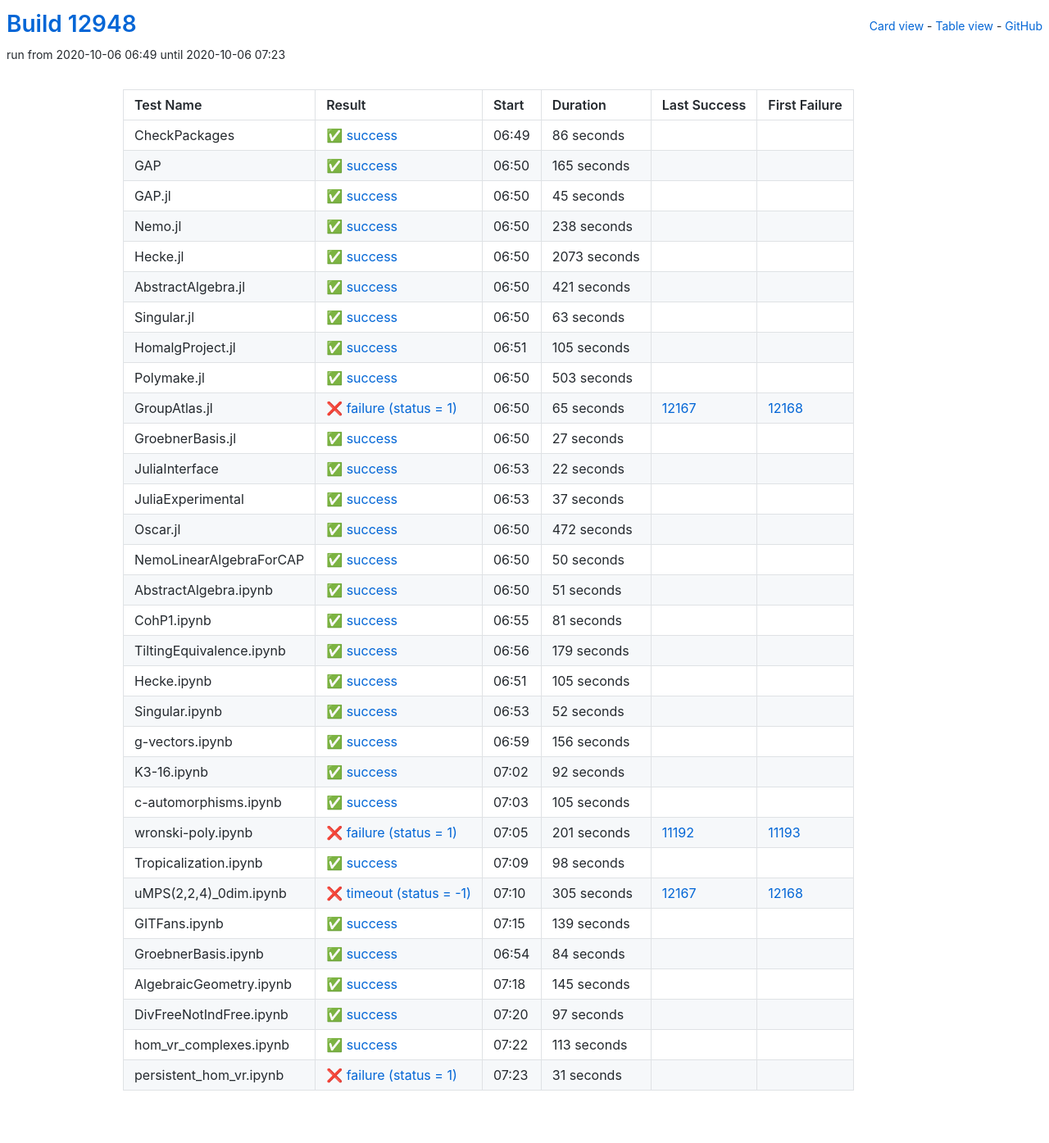
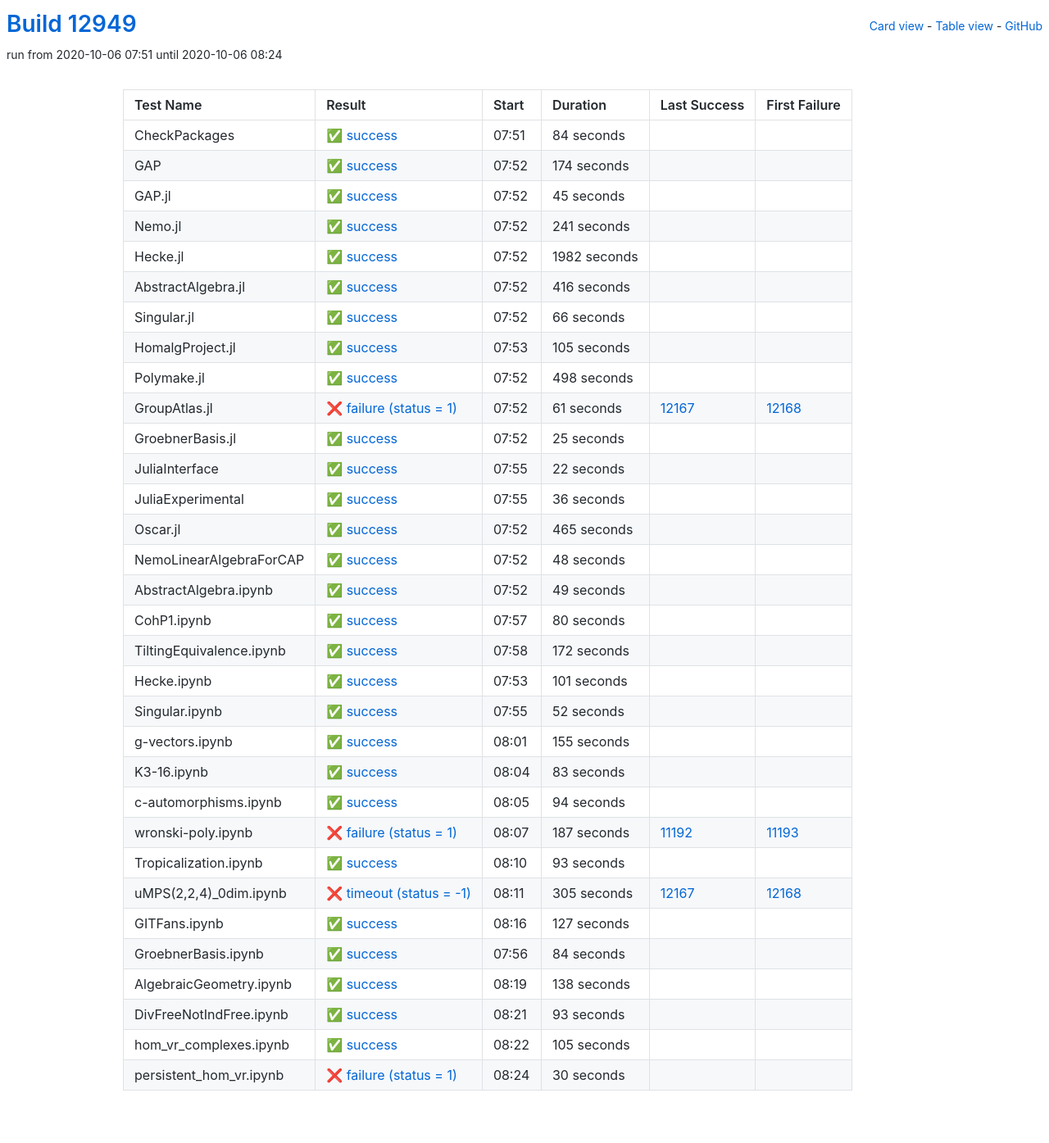
Before and after one commit to oscar-system/oscar-ci-status, a Jekyll site: the page built from table.html, in a window 1280 px wide. Shown: the whole page at 82% size. Built offline with Jekyll 4.4.1, drawn with Linux system fonts in a browser that asks for light colours.

Commit message:
Build #12949

```diff
--- a/_data/ci.yml
+++ b/_data/ci.yml
@@ -1,6 +1,6 @@
 ---
-build: 12948
-build_url: https://oscarci.mathematik.uni-kl.de/job/oscar/12948/
+build: 12949
+build_url: https://oscarci.mathematik.uni-kl.de/job/oscar/12949/
 job: oscar
 organization: oscar-system
 repo: oscar-ci-status
@@ -8,32 +8,32 @@
 tests:
 - name: CheckPackages
   id: checkpackages
-  log: https://oscarci.mathematik.uni-kl.de/job/oscar/12948/artifact/logs/build-12948/CheckPackages.log
-  start: 2020-10-06 06:49
+  log: https://oscarci.mathematik.uni-kl.de/job/oscar/12949/artifact/logs/build-12949/CheckPackages.log
+  start: 2020-10-06 07:51
   success: true
   exitcode: 0
   status: success
-  duration: 86
+  duration: 84
   last_success: false
   last_success_url:
   first_failure: false
   first_failure_url:
 - name: GAP
   id: gap
-  log: https://oscarci.mathematik.uni-kl.de/job/oscar/12948/artifact/logs/build-12948/GAP.log
-  start: 2020-10-06 06:50
+  log: https://oscarci.mathematik.uni-kl.de/job/oscar/12949/artifact/logs/build-12949/GAP.log
+  start: 2020-10-06 07:52
   success: true
   exitcode: 0
   status: success
-  duration: 165
+  duration: 174
   last_success: false
   last_success_url:
   first_failure: false
   first_failure_url:
 - name: GAP.jl
   id: gap-jl
-  log: https://oscarci.mathematik.uni-kl.de/job/oscar/12948/artifact/logs/build-12948/GAP.jl.log
-  start: 2020-10-06 06:50
+  log: https://oscarci.mathematik.uni-kl.de/job/oscar/12949/artifact/logs/build-12949/GAP.jl.log
+  start: 2020-10-06 07:52
   success: true
   exitcode: 0
   status: success
@@ -44,56 +44,56 @@
   first_failure_url:
 - name: Nemo.jl
   id: nemo-jl
-  log: https://oscarci.mathematik.uni-kl.de/job/oscar/12948/artifact/logs/build-12948/Nemo.jl.log
-  start: 2020-10-06 06:50
+  log: https://oscarci.mathematik.uni-kl.de/job/oscar/12949/artifact/logs/build-12949/Nemo.jl.log
+  start: 2020-10-06 07:52
   success: true
   exitcode: 0
   status: success
-  duration: 238
+  duration: 241
   last_success: false
   last_success_url:
   first_failure: false
   first_failure_url:
 - name: Hecke.jl
   id: hecke-jl
-  log: https://oscarci.mathematik.uni-kl.de/job/oscar/12948/artifact/logs/build-12948/Hecke.jl.log
-  start: 2020-10-06 06:50
+  log: https://oscarci.mathematik.uni-kl.de/job/oscar/12949/artifact/logs/build-12949/Hecke.jl.log
+  start: 2020-10-06 07:52
   success: true
   exitcode: 0
   status: success
-  duration: 2073
+  duration: 1982
   last_success: false
   last_success_url:
   first_failure: false
   first_failure_url:
 - name: AbstractAlgebra.jl
   id: abstractalgebra-jl
-  log: https://oscarci.mathematik.uni-kl.de/job/oscar/12948/artifact/logs/build-12948/AbstractAlgebra.jl.log
-  start: 2020-10-06 06:50
+  log: https://oscarci.mathematik.uni-kl.de/job/oscar/12949/artifact/logs/build-12949/AbstractAlgebra.jl.log
+  start: 2020-10-06 07:52
   success: true
   exitcode: 0
   status: success
-  duration: 421
+  duration: 416
   last_success: false
   last_success_url:
   first_failure: false
   first_failure_url:
 - name: Singular.jl
   id: singular-jl
-  log: https://oscarci.mathematik.uni-kl.de/job/oscar/12948/artifact/logs/build-12948/Singular.jl.log
-  start: 2020-10-06 06:50
+  log: https://oscarci.mathematik.uni-kl.de/job/oscar/12949/artifact/logs/build-12949/Singular.jl.log
+  start: 2020-10-06 07:52
   success: true
   exitcode: 0
   status: success
-  duration: 63
+  duration: 66
   last_success: false
   last_success_url:
   first_failure: false
   first_failure_url:
 - name: HomalgProject.jl
   id: homalgproject-jl
-  log: https://oscarci.mathematik.uni-kl.de/job/oscar/12948/artifact/logs/build-12948/HomalgProject.jl.log
-  start: 2020-10-06 06:51
+  log: https://oscarci.mathematik.uni-kl.de/job/oscar/12949/artifact/logs/build-12949/HomalgProject.jl.log
+  start: 2020-10-06 07:53
   success: true
   exitcode: 0
   status: success
@@ -104,44 +104,44 @@
   first_failure_url:
 - name: Polymake.jl
   id: polymake-jl
-  log: https://oscarci.mathematik.uni-kl.de/job/oscar/12948/artifact/logs/build-12948/Polymake.jl.log
-  start: 2020-10-06 06:50
+  log: https://oscarci.mathematik.uni-kl.de/job/oscar/12949/artifact/logs/build-12949/Polymake.jl.log
+  start: 2020-10-06 07:52
   success: true
   exitcode: 0
   status: success
-  duration: 503
+  duration: 498
   last_success: false
   last_success_url:
   first_failure: false
   first_failure_url:
 - name: GroupAtlas.jl
   id: groupatlas-jl
-  log: https://oscarci.mathematik.uni-kl.de/job/oscar/12948/artifact/logs/build-12948/GroupAtlas.jl.log
-  start: 2020-10-06 06:50
+  log: https://oscarci.mathematik.uni-kl.de/job/oscar/12949/artifact/logs/build-12949/GroupAtlas.jl.log
+  start: 2020-10-06 07:52
   success: false
   exitcode: 1
   status: failure
-  duration: 65
+  duration: 61
   last_success: 12167
   last_success_url: https://oscarci.mathematik.uni-kl.de/job/oscar/12167/
   first_failure: 12168
   first_failure_url: https://oscarci.mathematik.uni-kl.de/job/oscar/12168/
 - name: GroebnerBasis.jl
   id: groebnerbasis-jl
-  log: https://oscarci.mathematik.uni-kl.de/job/oscar/12948/artifact/logs/build-12948/GroebnerBasis.jl.log
-  start: 2020-10-06 06:50
+  log: https://oscarci.mathematik.uni-kl.de/job/oscar/12949/artifact/logs/build-12949/GroebnerBasis.jl.log
+  start: 2020-10-06 07:52
   success: true
   exitcode: 0
   status: success
-  duration: 27
+  duration: 25
   last_success: false
   last_success_url:
   first_failure: false
   first_failure_url:
 - name: JuliaInterface
   id: juliainterface
-  log: https://oscarci.mathematik.uni-kl.de/job/oscar/12948/artifact/logs/build-12948/JuliaInterface.log
-  start: 2020-10-06 06:53
+  log: https://oscarci.mathematik.uni-kl.de/job/oscar/12949/artifact/logs/build-12949/JuliaInterface.log
+  start: 2020-10-06 07:55
   success: true
   exitcode: 0
   status: success
@@ -152,92 +152,92 @@
   first_failure_url:
 - name: JuliaExperimental
   id: juliaexperimental
-  log: https://oscarci.mathematik.uni-kl.de/job/oscar/12948/artifact/logs/build-12948/JuliaExperimental.log
-  start: 2020-10-06 06:53
+  log: https://oscarci.mathematik.uni-kl.de/job/oscar/12949/artifact/logs/build-12949/JuliaExperimental.log
+  start: 2020-10-06 07:55
   success: true
   exitcode: 0
   status: success
-  duration: 37
+  duration: 36
   last_success: false
   last_success_url:
   first_failure: false
   first_failure_url:
 - name: Oscar.jl
   id: oscar-jl
-  log: https://oscarci.mathematik.uni-kl.de/job/oscar/12948/artifact/logs/build-12948/Oscar.jl.log
-  start: 2020-10-06 06:50
+  log: https://oscarci.mathematik.uni-kl.de/job/oscar/12949/artifact/logs/build-12949/Oscar.jl.log
+  start: 2020-10-06 07:52
   success: true
   exitcode: 0
   status: success
-  duration: 472
+  duration: 465
   last_success: false
   last_success_url:
   first_failure: false
   first_failure_url:
 - name: NemoLinearAlgebraForCAP
   id: nemolinearalgebraforcap
-  log: https://oscarci.mathematik.uni-kl.de/job/oscar/12948/artifact/logs/build-12948/NemoLinearAlgebraForCAP.log
-  start: 2020-10-06 06:50
+  log: https://oscarci.mathematik.uni-kl.de/job/oscar/12949/artifact/logs/build-12949/NemoLinearAlgebraForCAP.log
+  start: 2020-10-06 07:52
   success: true
   exitcode: 0
   status: success
-  duration: 50
+  duration: 48
   last_success: false
   last_success_url:
   first_failure: false
   first_failure_url:
 - name: AbstractAlgebra.ipynb
   id: abstractalgebra-ipynb
-  log: https://oscarci.mathematik.uni-kl.de/job/oscar/12948/artifact/logs/build-12948/AbstractAlgebra.ipynb.log
-  start: 2020-10-06 06:50
+  log: https://oscarci.mathematik.uni-kl.de/job/oscar/12949/artifact/logs/build-12949/AbstractAlgebra.ipynb.log
+  start: 2020-10-06 07:52
   success: true
   exitcode: 0
   status: success
-  duration: 51
+  duration: 49
   last_success: false
   last_success_url:
   first_failure: false
   first_failure_url:
 - name: CohP1.ipynb
   id: cohp1-ipynb
-  log: https://oscarci.mathematik.uni-kl.de/job/oscar/12948/artifact/logs/build-12948/CohP1.ipynb.log
-  start: 2020-10-06 06:55
+  log: https://oscarci.mathematik.uni-kl.de/job/oscar/12949/artifact/logs/build-12949/CohP1.ipynb.log
+  start: 2020-10-06 07:57
   success: true
   exitcode: 0
   status: success
-  duration: 81
+  duration: 80
   last_success: false
   last_success_url:
   first_failure: false
   first_failure_url:
 - name: TiltingEquivalence.ipynb
   id: tiltingequivalence-ipynb
-  log: https://oscarci.mathematik.uni-kl.de/job/oscar/12948/artifact/logs/build-12948/TiltingEquivalence.ipynb.log
-  start: 2020-10-06 06:56
+  log: https://oscarci.mathematik.uni-kl.de/job/oscar/12949/artifact/logs/build-12949/TiltingEquivalence.ipynb.log
+  start: 2020-10-06 07:58
   success: true
   exitcode: 0
   status: success
-  duration: 179
+  duration: 172
   last_success: false
   last_success_url:
   first_failure: false
   first_failure_url:
 - name: Hecke.ipynb
   id: hecke-ipynb
-  log: https://oscarci.mathematik.uni-kl.de/job/oscar/12948/artifact/logs/build-12948/Hecke.ipynb.log
-  start: 2020-10-06 06:51
+  log: https://oscarci.mathematik.uni-kl.de/job/oscar/12949/artifact/logs/build-12949/Hecke.ipynb.log
+  start: 2020-10-06 07:53
   success: true
   exitcode: 0
   status: success
-  duration: 105
+  duration: 101
   last_success: false
   last_success_url:
   first_failure: false
   first_failure_url:
 - name: Singular.ipynb
   id: singular-ipynb
-  log: https://oscarci.mathematik.uni-kl.de/job/oscar/12948/artifact/logs/build-12948/Singular.ipynb.log
-  start: 2020-10-06 06:53
+  log: https://oscarci.mathematik.uni-kl.de/job/oscar/12949/artifact/logs/build-12949/Singular.ipynb.log
+  start: 2020-10-06 07:55
   success: true
   exitcode: 0
   status: success
@@ -248,68 +248,68 @@
   first_failure_url:
 - name: g-vectors.ipynb
   id: g-vectors-ipynb
-  log: https://oscarci.mathematik.uni-kl.de/job/oscar/12948/artifact/logs/build-12948/g-vectors.ipynb.log
-  start: 2020-10-06 06:59
+  log: https://oscarci.mathematik.uni-kl.de/job/oscar/12949/artifact/logs/build-12949/g-vectors.ipynb.log
+  start: 2020-10-06 08:01
   success: true
   exitcode: 0
   status: success
-  duration: 156
+  duration: 155
   last_success: false
   last_success_url:
   first_failure: false
   first_failure_url:
 - name: K3-16.ipynb
   id: k3-16-ipynb
-  log: https://oscarci.mathematik.uni-kl.de/job/oscar/12948/artifact/logs/build-12948/K3-16.ipynb.log
-  start: 2020-10-06 07:02
+  log: https://oscarci.mathematik.uni-kl.de/job/oscar/12949/artifact/logs/build-12949/K3-16.ipynb.log
+  start: 2020-10-06 08:04
   success: true
   exitcode: 0
   status: success
-  duration: 92
+  duration: 83
   last_success: false
   last_success_url:
   first_failure: false
   first_failure_url:
 - name: c-automorphisms.ipynb
   id: c-automorphisms-ipynb
-  log: https://oscarci.mathematik.uni-kl.de/job/oscar/12948/artifact/logs/build-12948/c-automorphisms.ipynb.log
-  start: 2020-10-06 07:03
+  log: https://oscarci.mathematik.uni-kl.de/job/oscar/12949/artifact/logs/build-12949/c-automorphisms.ipynb.log
+  start: 2020-10-06 08:05
   success: true
   exitcode: 0
   status: success
-  duration: 105
+  duration: 94
   last_success: false
   last_success_url:
   first_failure: false
   first_failure_url:
 - name: wronski-poly.ipynb
   id: wronski-poly-ipynb
-  log: https://oscarci.mathematik.uni-kl.de/job/oscar/12948/artifact/logs/build-12948/wronski-poly.ipynb.log
-  start: 2020-10-06 07:05
+  log: https://oscarci.mathematik.uni-kl.de/job/oscar/12949/artifact/logs/build-12949/wronski-poly.ipynb.log
+  start: 2020-10-06 08:07
   success: false
   exitcode: 1
   status: failure
-  duration: 201
+  duration: 187
   last_success: 11192
   last_success_url: https://oscarci.mathematik.uni-kl.de/job/oscar/11192/
   first_failure: 11193
   first_failure_url: https://oscarci.mathematik.uni-kl.de/job/oscar/11193/
 - name: Tropicalization.ipynb
   id: tropicalization-ipynb
-  log: https://oscarci.mathematik.uni-kl.de/job/oscar/12948/artifact/logs/build-12948/Tropicalization.ipynb.log
-  start: 2020-10-06 07:09
+  log: https://oscarci.mathematik.uni-kl.de/job/oscar/12949/artifact/logs/build-12949/Tropicalization.ipynb.log
+  start: 2020-10-06 08:10
   success: true
   exitcode: 0
   status: success
-  duration: 98
+  duration: 93
   last_success: false
   last_success_url:
   first_failure: false
   first_failure_url:
 - name: uMPS(2,2,4)_0dim.ipynb
   id: umps-2-2-4-0dim-ipynb
-  log: https://oscarci.mathematik.uni-kl.de/job/oscar/12948/artifact/logs/build-12948/uMPS-2-2-4-_0dim.ipynb.log
-  start: 2020-10-06 07:10
+  log: https://oscarci.mathematik.uni-kl.de/job/oscar/12949/artifact/logs/build-12949/uMPS-2-2-4-_0dim.ipynb.log
+  start: 2020-10-06 08:11
   success: false
   exitcode: -1
   status: timeout
@@ -320,20 +320,20 @@
   first_failure_url: https://oscarci.mathematik.uni-kl.de/job/oscar/12168/
 - name: GITFans.ipynb
   id: gitfans-ipynb
-  log: https://oscarci.mathematik.uni-kl.de/job/oscar/12948/artifact/logs/build-12948/GITFans.ipynb.log
-  start: 2020-10-06 07:15
+  log: https://oscarci.mathematik.uni-kl.de/job/oscar/12949/artifact/logs/build-12949/GITFans.ipynb.log
+  start: 2020-10-06 08:16
   success: true
   exitcode: 0
   status: success
-  duration: 139
+  duration: 127
   last_success: false
   last_success_url:
   first_failure: false
   first_failure_url:
 - name: GroebnerBasis.ipynb
   id: groebnerbasis-ipynb
-  log: https://oscarci.mathematik.uni-kl.de/job/oscar/12948/artifact/logs/build-12948/GroebnerBasis.ipynb.log
-  start: 2020-10-06 06:54
+  log: https://oscarci.mathematik.uni-kl.de/job/oscar/12949/artifact/logs/build-12949/GroebnerBasis.ipynb.log
+  start: 2020-10-06 07:56
   success: true
   exitcode: 0
   status: success
@@ -344,48 +344,48 @@
   first_failure_url:
 - name: AlgebraicGeometry.ipynb
   id: algebraicgeometry-ipynb
-  log: https://oscarci.mathematik.uni-kl.de/job/oscar/12948/artifact/logs/build-12948/AlgebraicGeometry.ipynb.log
-  start: 2020-10-06 07:18
+  log: https://oscarci.mathematik.uni-kl.de/job/oscar/12949/artifact/logs/build-12949/AlgebraicGeometry.ipynb.log
+  start: 2020-10-06 08:19
   success: true
   exitcode: 0
   status: success
-  duration: 145
+  duration: 138
   last_success: false
   last_success_url:
   first_failure: false
   first_failure_url:
 - name: DivFreeNotIndFree.ipynb
   id: divfreenotindfree-ipynb
-  log: https://oscarci.mathematik.uni-kl.de/job/oscar/12948/artifact/logs/build-12948/DivFreeNotIndFree.ipynb.log
-  start: 2020-10-06 07:20
+  log: https://oscarci.mathematik.uni-kl.de/job/oscar/12949/artifact/logs/build-12949/DivFreeNotIndFree.ipynb.log
+  start: 2020-10-06 08:21
   success: true
   exitcode: 0
   status: success
-  duration: 97
+  duration: 93
   last_success: false
   last_success_url:
   first_failure: false
   first_failure_url:
 - name: hom_vr_complexes.ipynb
   id: hom-vr-complexes-ipynb
-  log: https://oscarci.mathematik.uni-kl.de/job/oscar/12948/artifact/logs/build-12948/hom_vr_complexes.ipynb.log
-  start: 2020-10-06 07:22
+  log: https://oscarci.mathematik.uni-kl.de/job/oscar/12949/artifact/logs/build-12949/hom_vr_complexes.ipynb.log
+  start: 2020-10-06 08:22
   success: true
   exitcode: 0
   status: success
-  duration: 113
+  duration: 105
   last_success: false
   last_success_url:
   first_failure: false
   first_failure_url:
 - name: persistent_hom_vr.ipynb
   id: persistent-hom-vr-ipynb
-  log: https://oscarci.mathematik.uni-kl.de/job/oscar/12948/artifact/logs/build-12948/persistent_hom_vr.ipynb.log
-  start: 2020-10-06 07:23
+  log: https://oscarci.mathematik.uni-kl.de/job/oscar/12949/artifact/logs/build-12949/persistent_hom_vr.ipynb.log
+  start: 2020-10-06 08:24
   success: false
   exitcode: 1
   status: failure
-  duration: 31
+  duration: 30
   last_success: false
   last_success_url:
   first_failure: false
```
Also changed, not shown: README.md.
